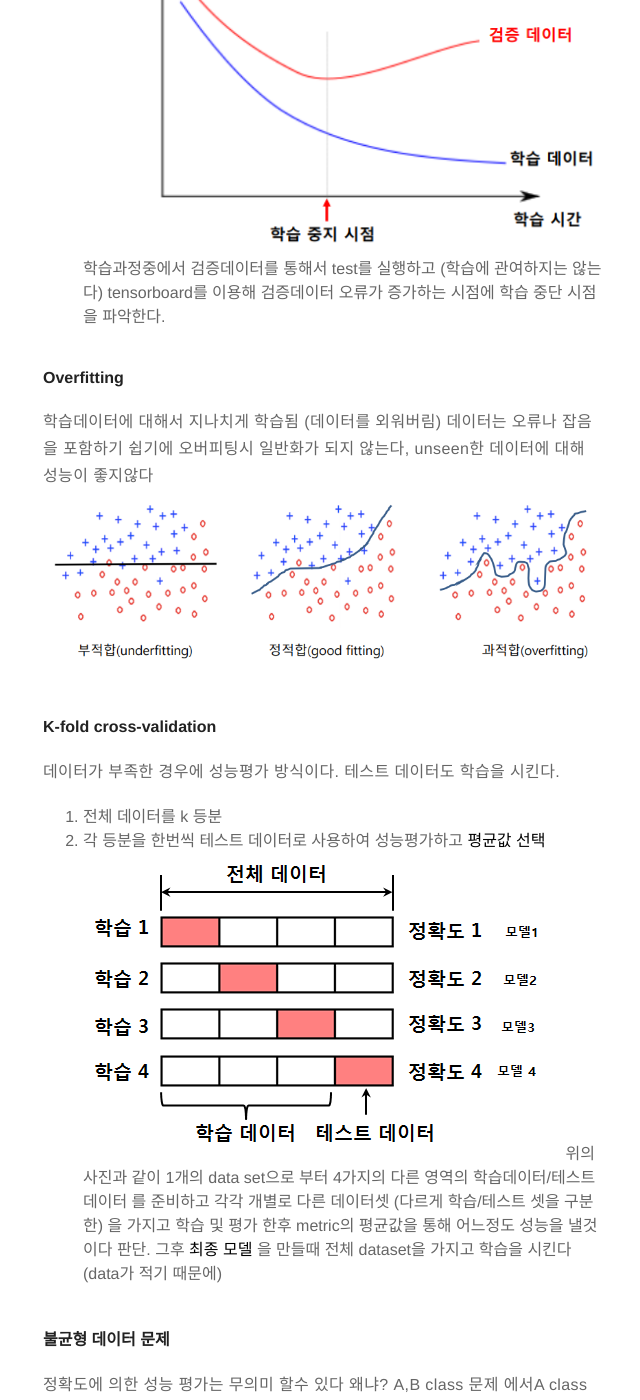
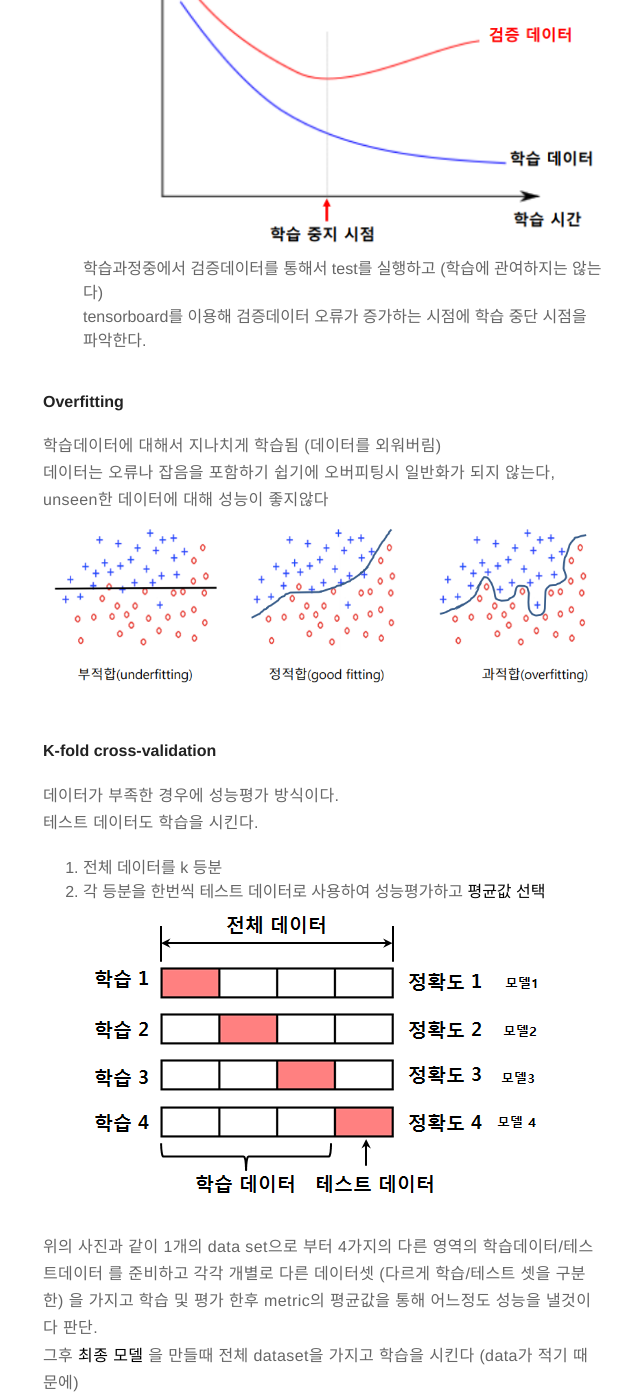
Before and after one commit to anjaekwang/anjaekwang.github.io, a Jekyll site: the page built from _posts/2019-04-21-MachineLearning.md, in a window 1280 px wide and 1400 px high, scrolled down 1607 px. Shown: the whole window, without its empty margins (317-957 px from the left). Built offline with Jekyll 4.4.1, drawn with Linux system fonts in a browser that asks for light colours; comment, search, counter and statistics services are not loaded; some of the changed text lies outside the part shown.

Commit message:
modified

```diff
--- a/_posts/2019-04-21-MachineLearning.md
+++ b/_posts/2019-04-21-MachineLearning.md
@@ -12,14 +12,14 @@ description: 기계 학습 정리
 # 기계 학습
 경험(data)을 통해 시스템의 구조나 파라미터를 바꾸는것
 ![img](../assets/images/MachineLearning/1.png)
-파라미터(가중치)가 많을수록 DATA가 많이 필요하다
+파라미터(가중치)가 많을수록 DATA가 많이 필요하다<br>
 일반화 능력이 좋은것이 이상적인 프로그램이다.
 
 
 **귀납적 학습** : 사례(data)들을 일반화 하여 패턴 or 모델추출
 <-> Overfitting (데이터를 외워버림)
 
-**오컴의 면도날** : 1. h(x,y) = x+y 2.h(x,y) = (2x+3y)(2x+2y)y/(4xy+6y^2)
+**오컴의 면도날** : 1. h(x,y) = x+y 2.h(x,y) = (2x+3y)(2x+2y)y/(4xy+6y^2)<br>
 1과 2식이 같은 결과값을 나오게 할때 가장 간단한 형태로 표현
 
 ## 1. 지도학습
@@ -27,7 +27,7 @@ description: 기계 학습 정리
 ### 분류
 출력이, 정해진 class 중의 하나로 결정
 ![img](../assets/images/MachineLearning/4.png)
-결정 경계를 찾아내는 함수를 찾는 문제이다.
+결정 경계를 찾아내는 함수를 찾는 문제이다.<br>
 **분류기** : 결정경계를 이용하여 데이터 분류하는 프로그램
 !기본적으로 분류 문제에선 각 class 마다 데이터 갯수가 같아야 한다.
 
@@ -36,38 +36,41 @@ description: 기계 학습 정리
 - 테스트 데이터 : 학습된 모델을 평가하기위한 unseen data
 - 검증 데이터 : 학습과정중 학습을 중단할 시점을 결정하기위한 데이터 (오버피팅 방지)
 ![img](../assets/images/MachineLearning/5.PNG)
-학습과정중에서 검증데이터를 통해서 test를 실행하고 (학습에 관여하지는 않는다)
+학습과정중에서 검증데이터를 통해서 test를 실행하고 (학습에 관여하지는 않는다)<br>
 tensorboard를 이용해 검증데이터 오류가 증가하는 시점에 학습 중단 시점을 파악한다.
 
 #### Overfitting
-학습데이터에 대해서 지나치게 학습됨 (데이터를 외워버림)
+학습데이터에 대해서 지나치게 학습됨 (데이터를 외워버림)<br>
 데이터는 오류나 잡음을 포함하기 쉽기에 오버피팅시 일반화가 되지 않는다,
 unseen한 데이터에 대해 성능이 좋지않다
 ![img](../assets/images/MachineLearning/6.PNG)
 
 #### K-fold cross-validation
-데이터가 부족한 경우에 성능평가 방식이다.
+데이터가 부족한 경우에 성능평가 방식이다.<br>
 테스트 데이터도 학습을 시킨다.
 1. 전체 데이터를 k 등분
 2. 각 등분을 한번씩 테스트 데이터로 사용하여 성능평가하고 **평균값 선택**
 ![img](../assets/images/MachineLearning/7.png)
+
 위의 사진과 같이 1개의 data set으로 부터 4가지의 다른 영역의 학습데이터/테스트데이터
 를 준비하고 각각 개별로 다른 데이터셋 (다르게 학습/테스트 셋을 구분한) 을 가지고
-학습 및 평가 한후 metric의 평균값을 통해 어느정도 성능을 낼것이다 판단.
+학습 및 평가 한후 metric의 평균값을 통해 어느정도 성능을 낼것이다 판단.<br>
 그후 **최종 모델** 을 만들때 전체 dataset을 가지고 학습을 시킨다 (data가 적기 때문에)
 
 #### 불균형 데이터 문제
-정확도에 의한 성능 평가는 무의미 할수 있다
+정확도에 의한 성능 평가는 무의미 할수 있다<br>
 왜냐? A,B class 문제 에서A class 데이터가 99프로 인경우 분류기가 항상 A class로
-분류하더라도 전체 성능은 99%이다
+분류하더라도 전체 성능은 99%이다<br>
 **해결**
 1. 많은쪽에서 재표본 추출(re-sampling,under smapling) 못하거나
 2. 적은쪽에서 인공적인 데이터를 생성한다.
 3. 또는 class별 가중치를 두어 정확도 계산한다
 
-인공적으로 데이터를 만들어 내는 방법
+인공적으로 데이터를 만들어 내는 방법<br>
 **SMOTE(Synthetic Minority Over-sampling Technique) 알고리즘**
+
 ![img](../assets/images/MachineLearning/8.PNG)
+
 1. 임의로 낮은 빈도 부류의 학습데이터 선택
 2. x의 k-근접이웃 인 같은 부류의 데이터 선택
 3. k-근접이웃중 무작위로 하나 y 선택
@@ -91,32 +94,40 @@ ROC 커브 밑 면적을 AUC라 하는데 AUC가 높을수록 좋은 모델이
 
 ### 회귀
 출력값이 실수인 **함수** 를 찾는 문제
+
 ![img](../assets/images/MachineLearning/13.PNG)
+
 목적함수로 **평균제곱근** 을 사용한다.(성능)
+
 ![img](../assets/images/MachineLearning/14.PNG)
 
 #### 회귀의 과적합 대응방법
-모델이 깊어질수록 잘맞출수 있으나 오버피팅 문제가 발생할수도 있다
-이러한 모델의 복잡도를 성능 평가에 반영한다
+모델이 깊어질수록 잘맞출수 있으나 오버피팅 문제가 발생할수도 있다<br>
+이러한 모델의 복잡도를 성능 평가에 반영한다<br>
 목적함수 (cost, Err function) = 오차의 합 + 가중치 * 모델의 복잡도를
 
 #### 로지스틱 회귀
 분류 문제에서 결정경계를 찾을때 사용한다.(0,1)
+
 ![img](../assets/images/MachineLearning/15.png)
+
 로지스틱 함수에서 간단히 Θ와x의 shape을 (1,n)이라고 보자.(Θ는 가중치 파라미터)
 Θ의 전치 행렬과 x 곱은 행렬의 내적을 뜻한다 (선형 결합, Θ1x1 + Θ2x2 +..+ Θnxn)
 이에 따라 로지스틱 함수는 [0,1] 사이 값을 리턴하고
+
 ![img](../assets/images/MachineLearning/16.PNG)
+
 목적함수를 위의 식으로 씀으로써 실제y값이 1일경우 ylogf(x) 0일경우 (1-y)log(1-f(x))로
 계산된다.(크로스 엔트로피)
 
 ## 2. 비지도학습
-결과정보가 없는 데이터로부터 **패턴** 을 찾아내는것(데이터 잠재구조, 계층구조, 문서 주제, 사용패턴)
+결과정보가 없는 데이터로부터 **패턴** 을 찾아내는것(데이터 잠재구조, 계층구조, 문서 주제, 사용패턴)<br>
 대표적으로 군집화(clustering) 밀도추정(density estimation) 자원축소(dimensionality reduction)
 
 ### 군집화
 ![img](../assets/images/MachineLearning/17.png)
-데이터를 유사성에 따라 분할한다.
+
+데이터를 유사성에 따라 분할한다.<br>
 영상분할경우 픽셀은 rgb 3차원 값으로 되어있고 이를 공간상에 찍어두면 비슷한 색들은
 데이터가 뭉쳐 있다. 이를 군집화
 
@@ -124,7 +135,7 @@ ROC 커브 밑 면적을 AUC라 하는데 AUC가 높을수록 좋은 모델이
 1. 일반 군집화 : 데이터가 하나의 군집에만 속함
 2. 퍼지 군집화 : 데이터가 여러 군집에 부분적으로 속함 (소속정도의 합은 1)
 
-용도 : 전반적 데이터 구조파악, 이상치 감지, 데이터압축(rgb영상 군집별 같은값), 전처리
+용도 : 전반적 데이터 구조파악, 이상치 감지, 데이터압축(rgb영상 군집별 같은값), 전처리<br>
 성능 : 군집내의 분산과 군집간 거리
 
 ### 밀도추정
@@ -141,8 +152,9 @@ class별 데이터 분포는 가우시안 분포를 가질것이다. 이 확률
 
 ### 차원축소
 ![img](../assets/images/MachineLearning/19.PNG)
-시각화를 통해 직관적 데이터 분석위해 사용.
-고차원 데이터를 저차원으로 변환 (정보손실 최소화하며)
+
+시각화를 통해 직관적 데이터 분석위해 사용.<br>
+고차원 데이터를 저차원으로 변환 (정보손실 최소화하며)<br>
 차원의 저주 문제 완화
 
 ![img](../assets/images/MachineLearning/20.png)
@@ -157,10 +169,11 @@ class별 데이터 분포는 가우시안 분포를 가질것이다. 이 확률
 
 
 ### 이상치 탐지
-**이상치** : 다른데이터와 크게달라 다른 메커니즘에서 생성된건지 의심받는 데이터 (관심대상)
+**이상치** : 다른데이터와 크게달라 다른 메커니즘에서 생성된건지 의심받는 데이터 (관심대상)<br>
 **잡읍** : 관측 오류,오차에의한것 관심대상 x
 
 ![img](../assets/images/MachineLearning/21.png)
+
 3가지 종류
 1. 점 이상치 : 다른데이터와 비교해 큰차이 보이는
 2. 상황적 이상치 : 상황에 맞지 않는 데이터 (겨울철 30도)
@@ -170,7 +183,9 @@ class별 데이터 분포는 가우시안 분포를 가질것이다. 이 확률
 
 ## 3. 반지도학습
 미분류 데이터를 지도학습에 사용하는 방법 (데이터 획득 비용 과정으로 인해)
+
 ![img](../assets/images/MachineLearning/22.png)
+
 같은 군집에 속하는것은 같은 class로 분류
 
 가정
@@ -199,17 +214,18 @@ class별 데이터 분포는 가우시안 분포를 가질것이다. 이 확률
 3. 분할속성 값 갯수에 따라 서브트리를 만들고 서브트리로 데이터 분류
 이 과정을 반복 .
 
-**하지만 어떤 분할속성을 택하느냐에 따라 트리가 복잡해 질수 있다**
+**하지만 어떤 분할속성을 택하느냐에 따라 트리가 복잡해 질수 있다**<br>
 오컴의 면도날에 따라 간단한 트리를 만들어야함.
 
 ### 그럼 어떻게 간단한 트리를 만들것인가?
-최대한 빠르게 단말노드를 뽑아내야한다.
+최대한 빠르게 단말노드를 뽑아내야한다.<br>
 **엔트로피를 이용한다** : 데이터가 섞여 있는정도를 의미. (데이터가 넓게 분포하고 있다.)
-class(!)별 확률에 대한 식
+class(!)별 확률에 대한 식<br>
 **분류전 A에서 엔트로피 계산**
+
 ![img](../assets/images/MachineLearning/24.png)
 
-**정보이득** : I-I_res(분류전 엔트로피, 분류후 각 서브트리 엔트로피 가중평균)
+**정보이득** : I-I_res(분류전 엔트로피, 분류후 각 서브트리 엔트로피 가중평균)<br>
 **정보이득이 우수한 분할속성, 좋다**
 
 ![img](../assets/images/MachineLearning/25.png)
```
